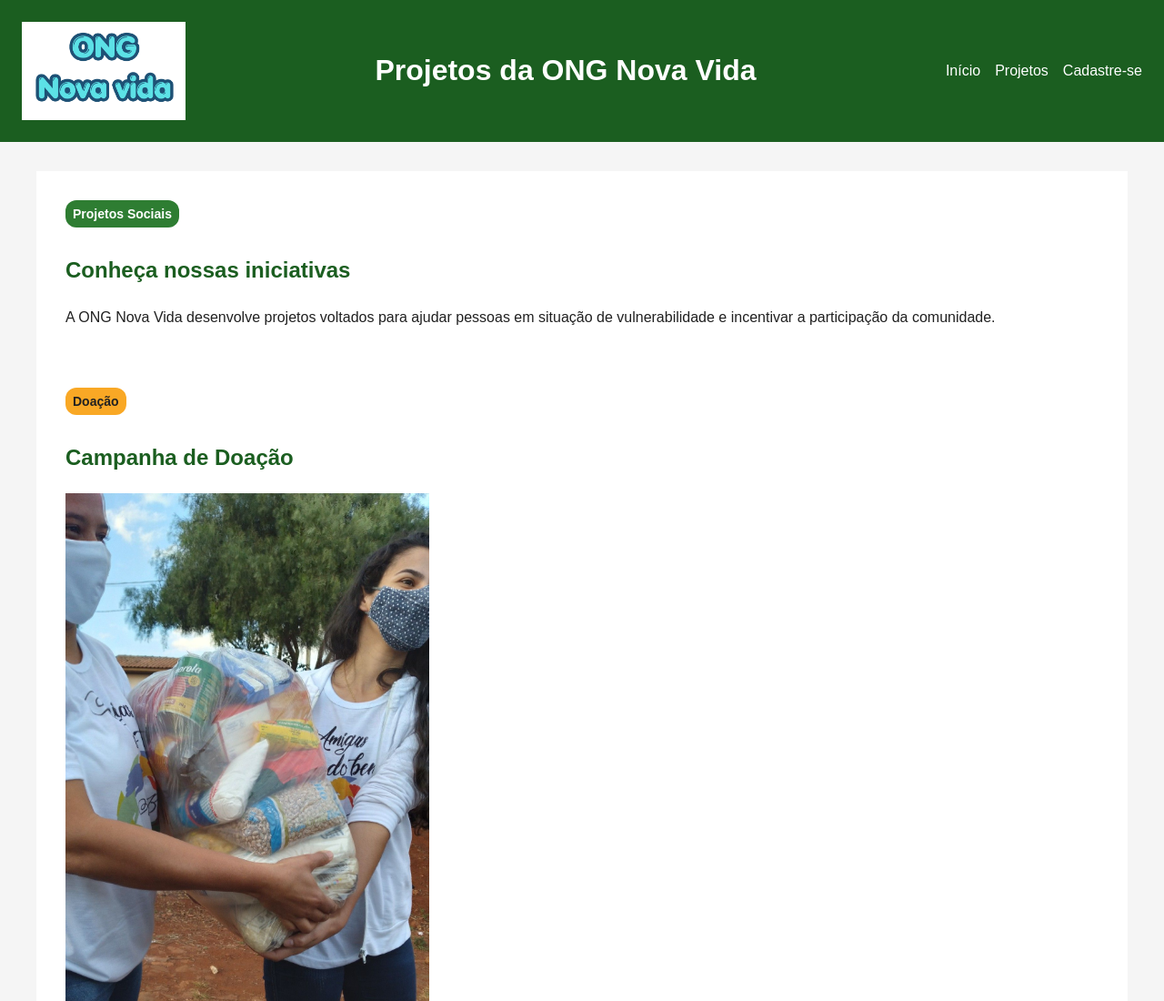
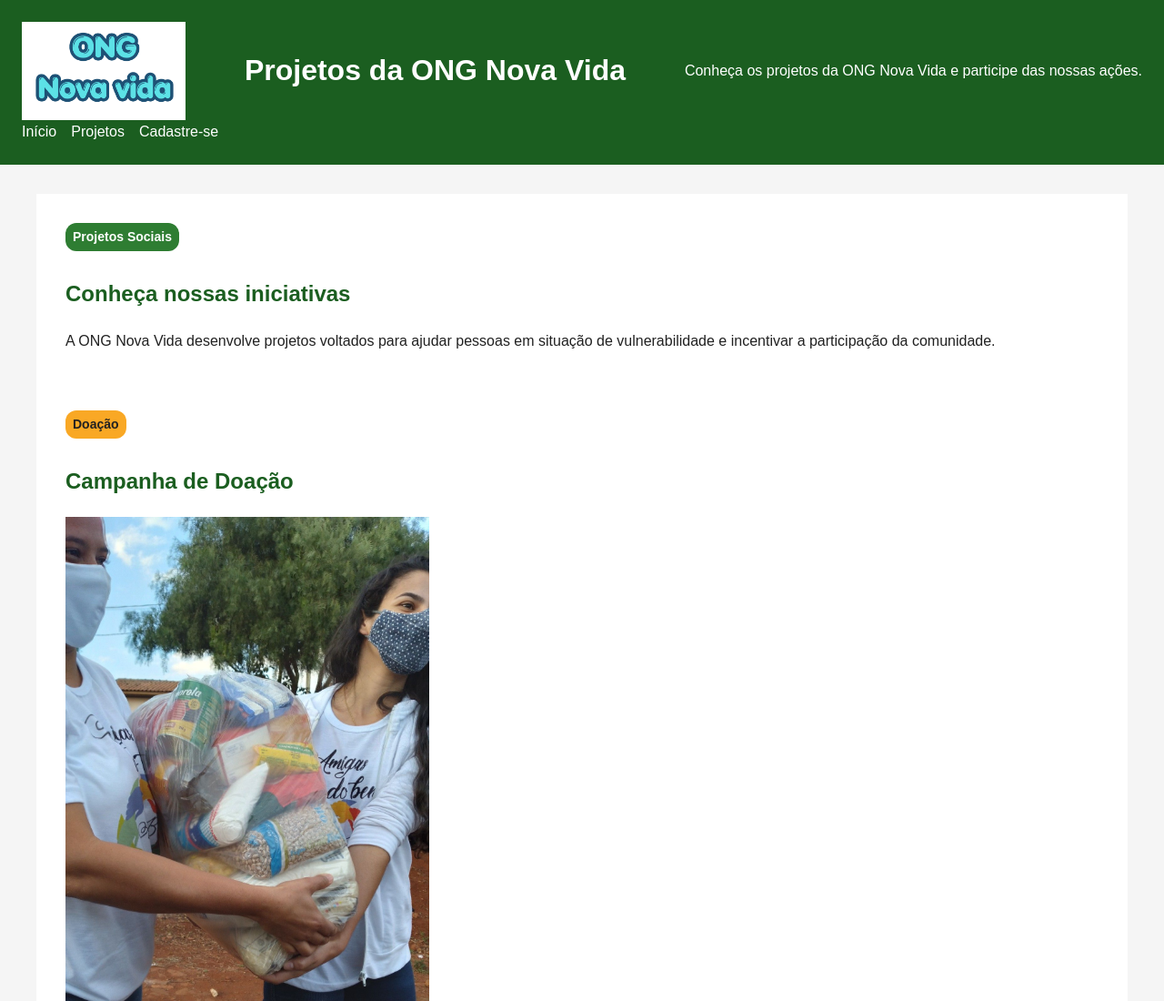
Before and after one commit to cristophermelo/ong-nova-vida, a plain HTML site: page html/projetos.html in a window 1280 px wide. Shown: the top 1100 px of the page at 91% size. Drawn offline with nearby package versions, Linux system fonts and the light colour scheme.

Commit message:
feat: adiciona descrição na página de projetos

```diff
--- a/html/projetos.html
+++ b/html/projetos.html
@@ -17,7 +17,7 @@
         <img src="../img/logo.png" alt="Logo da ONG Nova Vida">
 
         <h1>Projetos da ONG Nova Vida</h1>
-
+<p>Conheça os projetos da ONG Nova Vida e participe das nossas ações.</p>
         <nav aria-label="Navegação principal">
 
             <details class="menu-mobile">
```
